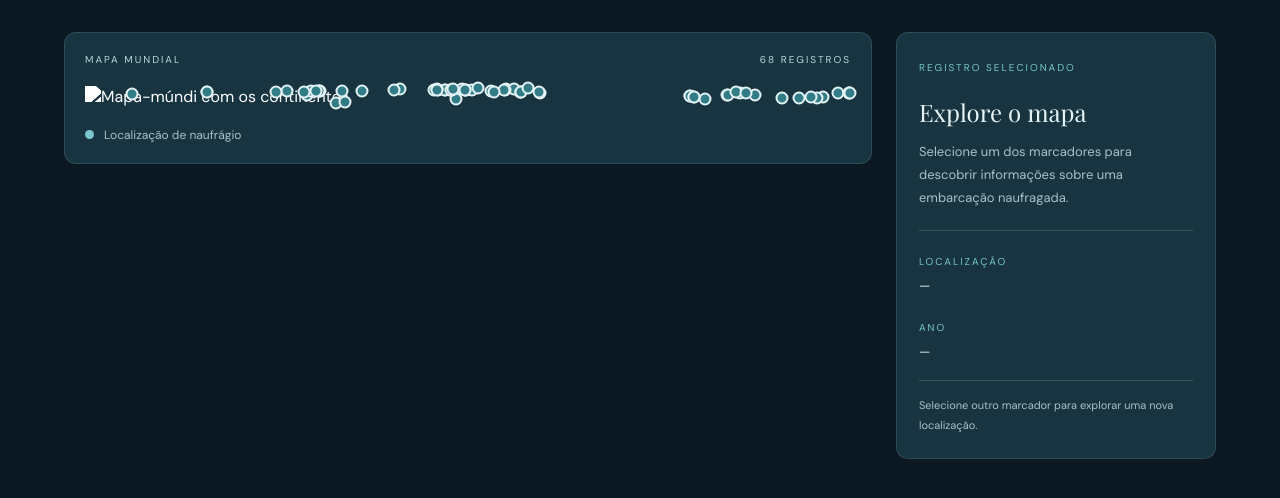
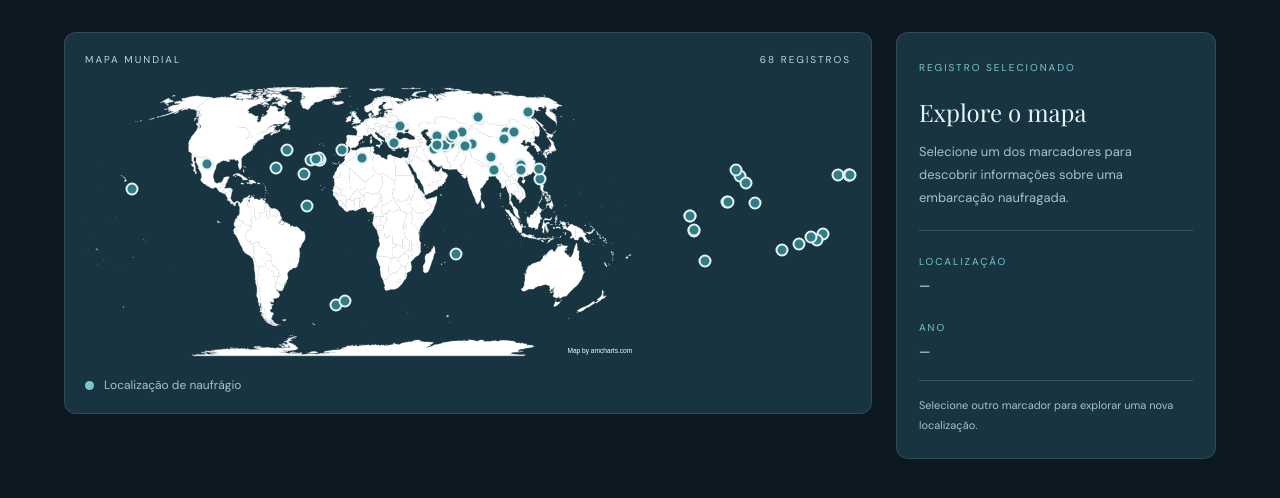
Before and after one commit to Daphh321/Sites-, a plain HTML site: page mapa.html in a window 1280 px wide. Shown: the part 306-804 px from the top of the page. Drawn offline with nearby package versions, Linux system fonts and the light colour scheme.

Commit message:
Fix HTML encoding issues in mapa.html

```diff
--- a/mapa.html
+++ b/mapa.html
@@ -65,7 +65,7 @@
                 <div class="mapa">
 
                     <img
-                        src="imagens/mapa mundi.svg"
+                        src="mapa mundi.svg"
                         alt="Mapa-múndi com os continentes">
 
                     <div id="marcadores"></div>
```
